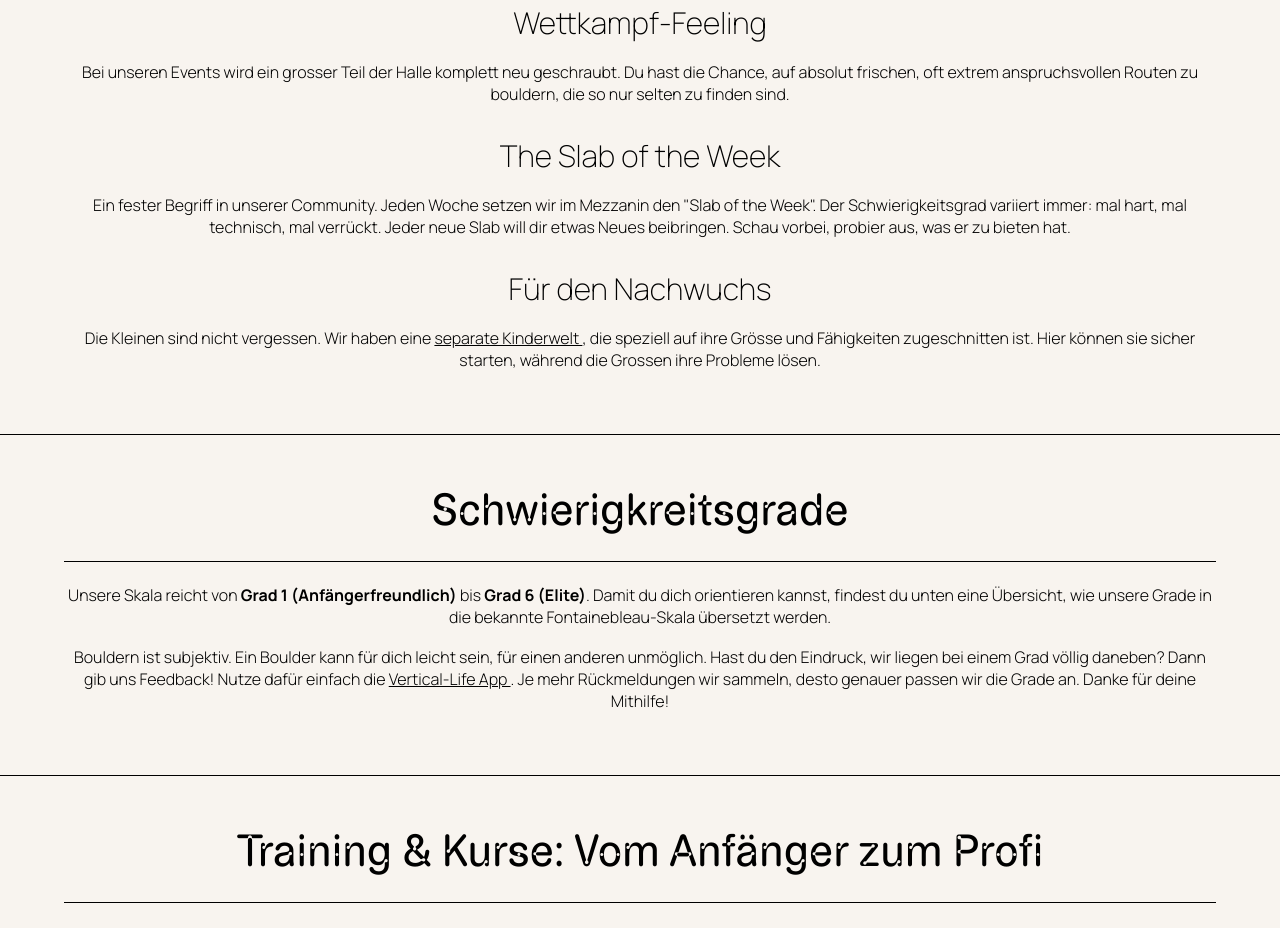
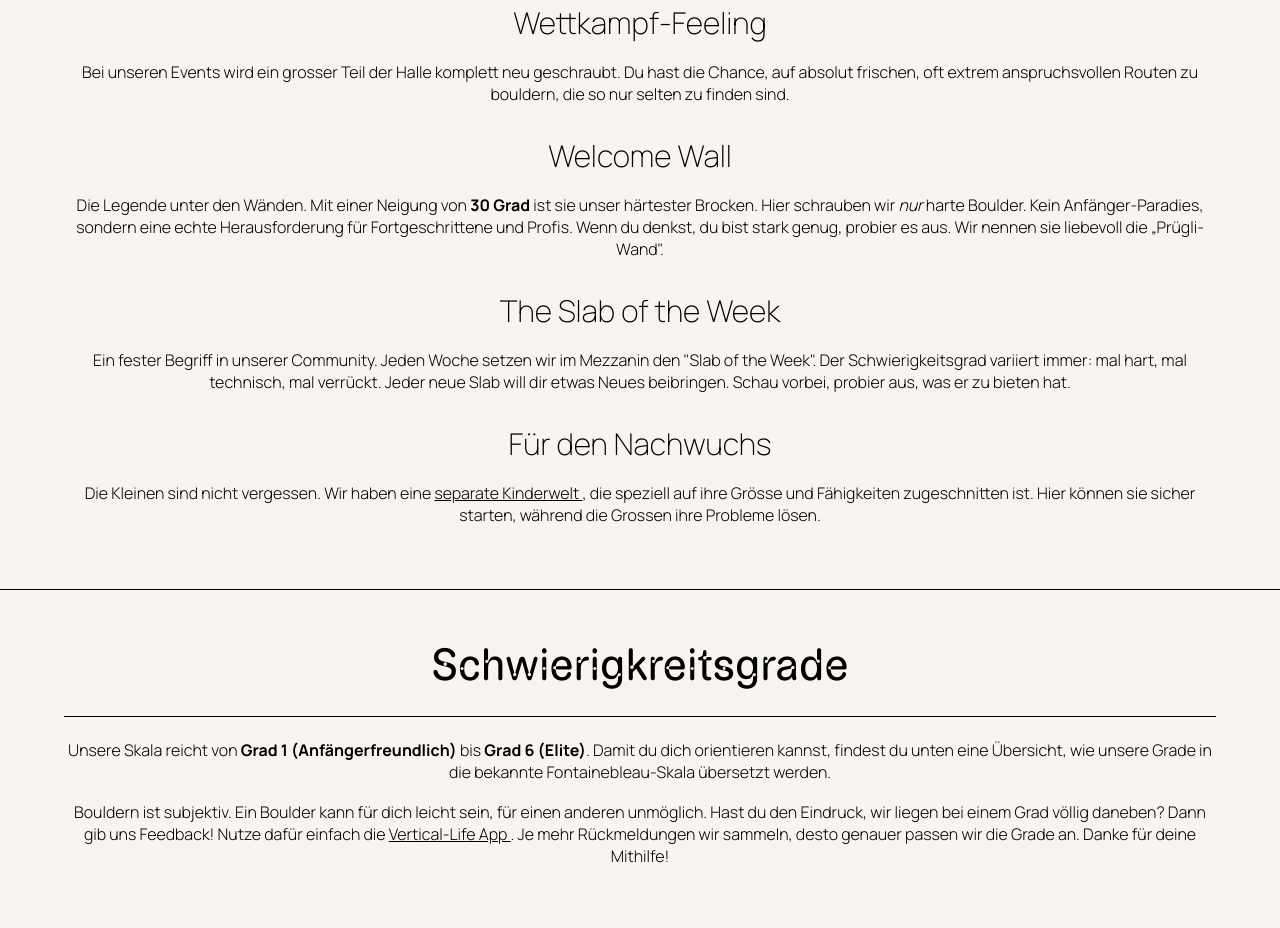
Before and after one commit to escodebar/boulder-baden.ch, a Nuxt app: page /bouldern in a window 1280 px wide. Shown: the part 780-1708 px from the top of the page. Built offline with nearby package versions, Linux system fonts and the light colour scheme.

Commit message:
Add Welcome Wall

```diff
--- a/app/pages/bouldern.vue
+++ b/app/pages/bouldern.vue
@@ -34,6 +34,15 @@
       Bei unseren Events wird ein grosser Teil der Halle komplett neu
       geschraubt. Du hast die Chance, auf absolut frischen, oft extrem
       anspruchsvollen Routen zu bouldern, die so nur selten zu finden sind.
+    </p>
+
+    <h3>Welcome Wall</h3>
+    <p>
+      Die Legende unter den Wänden. Mit einer Neigung von
+      <strong>30 Grad</strong> ist sie unser härtester Brocken. Hier schrauben
+      wir <em>nur</em> harte Boulder. Kein Anfänger-Paradies, sondern eine echte
+      Herausforderung für Fortgeschrittene und Profis. Wenn du denkst, du bist
+      stark genug, probier es aus. Wir nennen sie liebevoll die „Prügli-Wand".
     </p>
 
     <h3>The Slab of the Week</h3>
```
